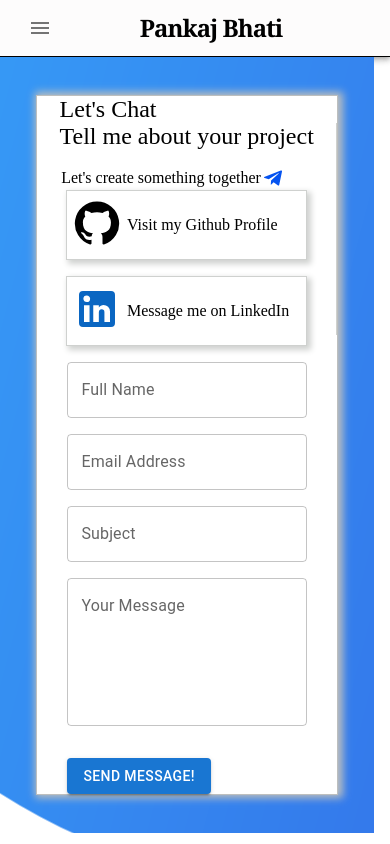
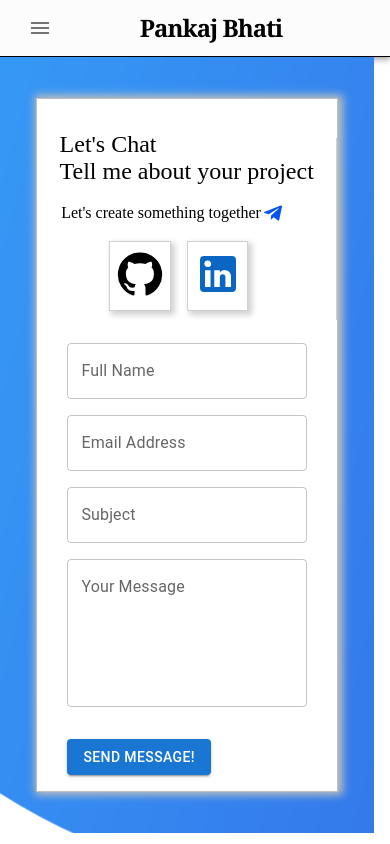
Before and after one commit to pankajbhati/portfolio, a React (Create React App) app: page /Contact in a window 390 px wide. Built offline with nearby package versions, Linux system fonts and the light colour scheme.

Commit message:
contact page mobile view changes

```diff
--- a/src/Components/Contact/ContactMe.css
+++ b/src/Components/Contact/ContactMe.css
@@ -24,6 +24,7 @@
 .contact-grid-item {
     display: flex;
     align-items: center;
+    padding-bottom: 1rem;
 }
 
 .contact-heading-container {
@@ -35,6 +36,7 @@
     justify-content: center;
     align-items: center;
     border-right: 1px solid #cfd1cf;
+    margin-top: 2rem;
 }
 
 .contact-form-container{
@@ -70,6 +72,7 @@
     display: flex;
     flex-direction: column;
     align-items: center;
+    justify-content: center;
 }
 
 .contact-heading {
--- a/src/Components/Contact/ContactMe.js
+++ b/src/Components/Contact/ContactMe.js
@@ -79,8 +79,8 @@
                     <TelegramIcon sx={{ color: "#0553f0" }} />
                   </Box>
                 </Box>
-                <Box className="contact-icon-container">
-                  <Box className="contact-social-icon">
+                <Box className="contact-icon-container" sx={{flexDirection: {xs: "row", md: "column"}, paddingTop: {xs: "1rem", md: "0rem"}}}>
+                  <Box className="contact-social-icon" sx={{marginRight: {xs: "1rem", md: "0rem"}, width: {xs: "20%", md: "80%"}}}>
                     <Box className="contact-icon">
                       <a
                         href="https://github.com/pankajbhati"
@@ -89,7 +89,7 @@
                         <GitHubIcon sx={{ fontSize: "3rem" }} />
                       </a>
                     </Box>
-                    <Box className="contact-icon-text">
+                    <Box className="contact-icon-text" sx={{display: {xs: "none", md: "flex"}}}>
                       <a
                         href="https://github.com/pankajbhati"
                         style={{ textDecoration: "none", color: "black" }}
@@ -98,7 +98,7 @@
                       </a>
                     </Box>
                   </Box>
-                  <Box className="contact-social-icon">
+                  <Box className="contact-social-icon" sx={{marginRight: {xs: "1rem", md: "0rem"}, width: {xs: "20%", md: "80%"}}}>
                     <Box className="contact-icon">
                       <a
                         href="https://www.linkedin.com/in/pankaj-bhati-dtu/"
@@ -109,7 +109,7 @@
                         />
                       </a>
                     </Box>
-                    <Box className="contact-icon-text">
+                    <Box className="contact-icon-text" sx={{display: {xs: "none", md: "flex"}}}>
                       <a
                         href="https://www.linkedin.com/in/pankaj-bhati-dtu/"
                         style={{ textDecoration: "none", color: "black" }}
```
